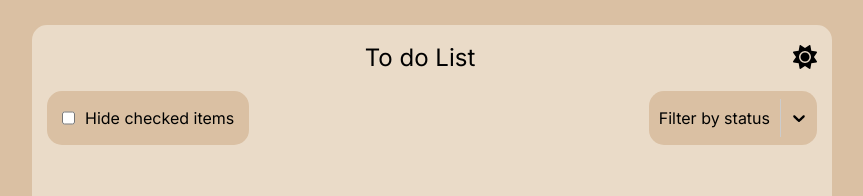
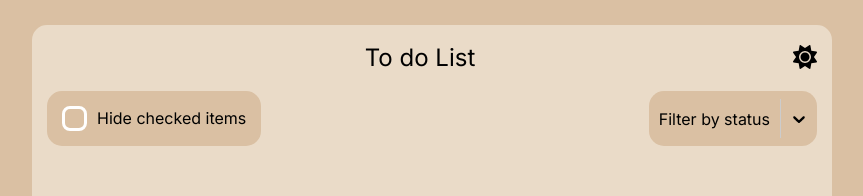
Before and after one commit to Lethargy00/inlamningsuppgift-4, a Next.js app: page / in a window 1280 px wide. Shown: the top 196 px of the page, without its empty margins (208-1071 px from the left). Built offline with nearby package versions, Linux system fonts and the light colour scheme.

Commit message:
Fixed checkmarks

```diff
--- a/app/globals.css
+++ b/app/globals.css
@@ -1,6 +1,17 @@
 @tailwind base;
 @tailwind components;
 @tailwind utilities;
+@font-face {
+font-family: 'Font Awesome 5 Free';
+font-style: normal;
+font-weight: 900;
+src: url('https://use.fontawesome.com/releases/v5.7.2/webfonts/fa-solid-900.eot');
+src: url('https://use.fontawesome.com/releases/v5.7.2/webfonts/fa-solid-900.eot?#iefix') format('embedded-opentype'),
+      url('https://use.fontawesome.com/releases/v5.7.2/webfonts/fa-solid-900.woff2') format('woff2'),
+      url('https://use.fontawesome.com/releases/v5.7.2/webfonts/fa-solid-900.woff') format('woff'),
+      url('https://use.fontawesome.com/releases/v5.7.2/webfonts/fa-solid-900.ttf') format('truetype'),
+      url('https://use.fontawesome.com/releases/v5.7.2/webfonts/fa-solid-900.svg#fontawesome') format('svg');
+}
 
 :root {
   --color-bg: #dac0a3;
@@ -131,14 +142,14 @@ main {
   border-radius: 15px;
 }
 
-.listItem > button:hover {
-  color: #ff5757;
-}
-
 .itemContent {
   display: flex;
   align-items: center;
   gap: 15px;
+}
+
+.itemContent > button:hover {
+  color: #ff5757;
 }
 
 .itemDetails {
@@ -224,6 +235,33 @@ main {
   background-color: var(--color-bg);
 }
 
-/* input[type="checkbox"] {
 
-} */
+input[type="checkbox"] {
+  -webkit-appearance: none;
+  appearance: none;
+  width: 25px;
+  height: 25px;
+  border: 3px solid #ffffff;
+  border-radius: 8px;
+  position: relative;
+}
+
+input[type="checkbox"]:hover {
+  border-color: #93ff78;
+}
+
+input[type="checkbox"]:checked {
+  border-color: #93ff78;
+}
+
+input[type="checkbox"]:checked::after {
+  content: "\f00c";
+  font-family: "Font Awesome 5 Free";
+  font-weight: 900;
+  font-size: 12px;
+  color:#93ff78;
+  position: absolute;
+  left: 50%;
+  top: 50%;
+  transform: translate(-50%, -50%);
+}
```
